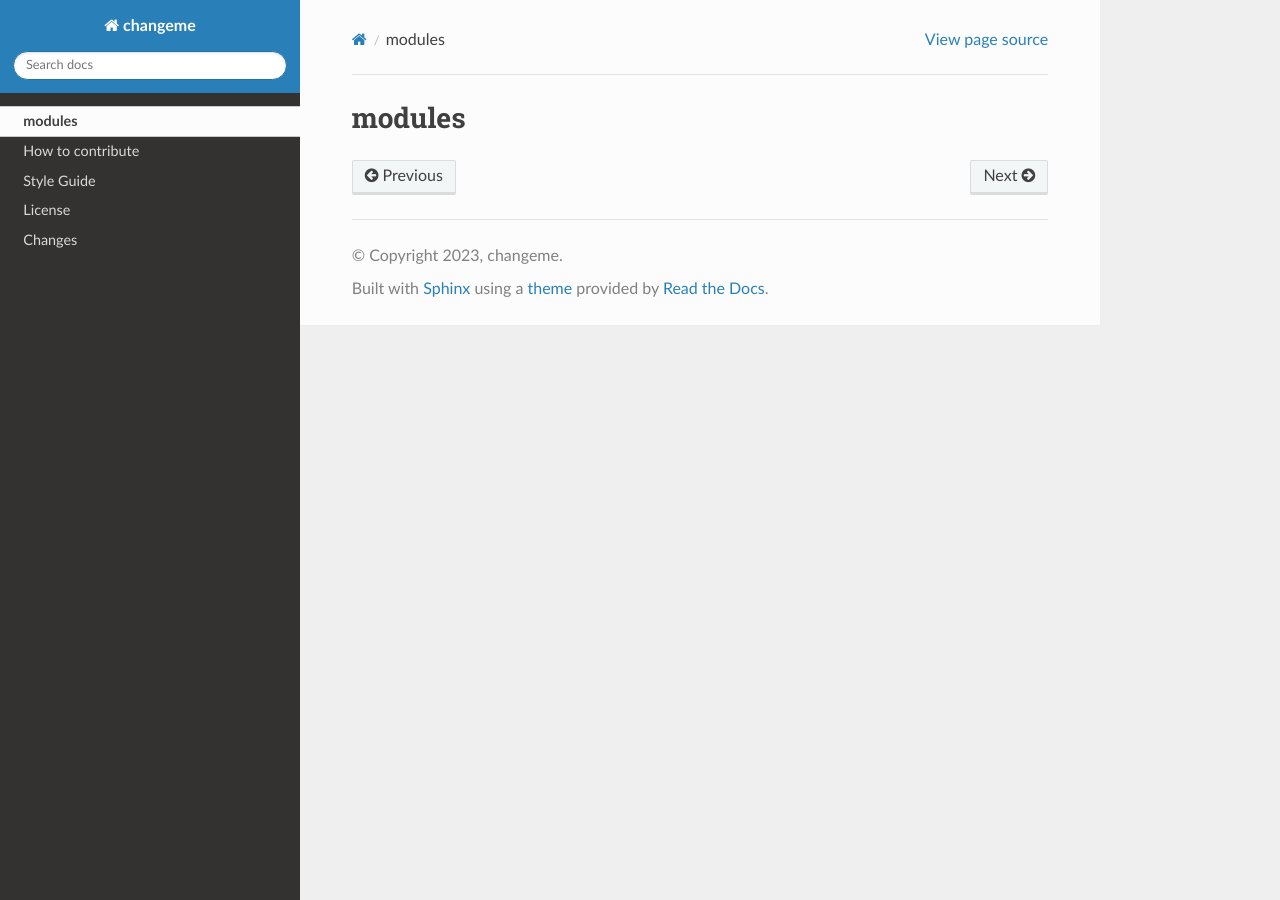
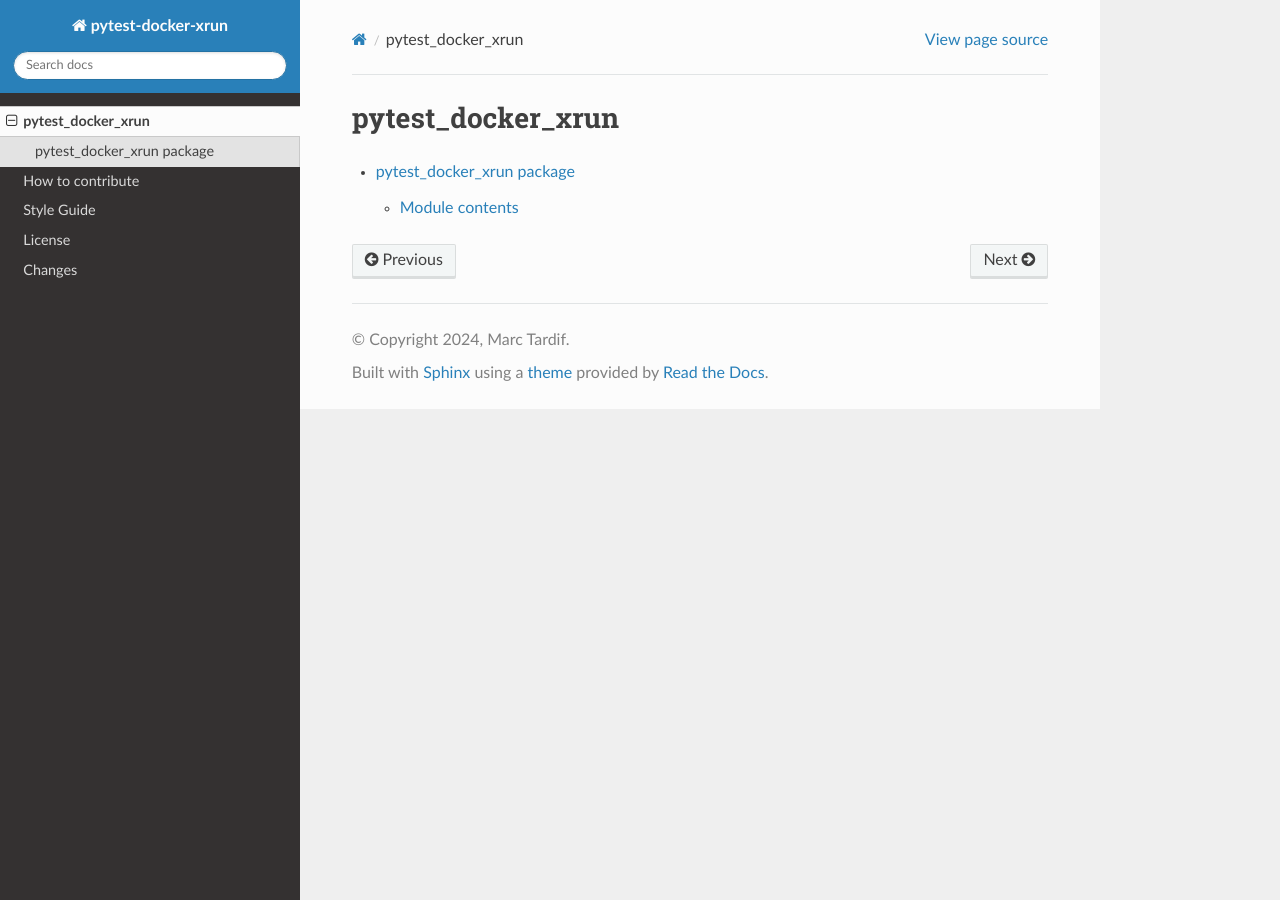
Before and after one commit to cr3/pytest-xdocker, a Sphinx documentation site: the page built from docs/modules.rst, in a window 1280 px wide. Built offline with Sphinx 7.4.7 and the Read the Docs theme 3.1.0, drawn with Linux system fonts in a browser that asks for light colours; the version number is read from the project's files by our own code.

Commit message:
Rename project to pytest-docker-xrun

```diff
--- a/changeme/__init__.py
+++ /dev/null
@@ -1,2 +0,0 @@
-def changeme():
-    return True
--- a/docs/conf.py
+++ b/docs/conf.py
@@ -8,9 +8,9 @@ from importlib.metadata import distribution
 # -- Project information -----------------------------------------------------
 # https://www.sphinx-doc.org/en/master/usage/configuration.html#project-information
 
-project = "changeme"
-copyright = "2023, changeme"  # noqa: A001
-author = "changeme"
+project = "pytest-docker-xrun"
+copyright = "2024, Marc Tardif"  # noqa: A001
+author = "Marc Tardif"
 version = release = distribution(project).version
 
 # -- General configuration ---------------------------------------------------
--- a/docs/modules.rst
+++ b/docs/modules.rst
@@ -1,5 +1,7 @@
-modules
-=======
+pytest_docker_xrun
+==================
 
-..
-    Generate this file with ``sphinx-apidoc --force --implicit-namespaces -o docs changeme``
+.. toctree::
+   :maxdepth: 4
+
+   pytest_docker_xrun
--- /dev/null
+++ b/docs/pytest_docker_xrun.rst
@@ -0,0 +1,10 @@
+pytest\_docker\_xrun package
+============================
+
+Module contents
+---------------
+
+.. automodule:: pytest_docker_xrun
+   :members:
+   :undoc-members:
+   :show-inheritance:
```
Also changed, not shown: CONTRIBUTING.rst (+5 -5 lines), README.rst (+31 -94 lines), pyproject.toml (+8 -8 lines), pytest_docker_xrun/__init__.py (added), 4 other files.
